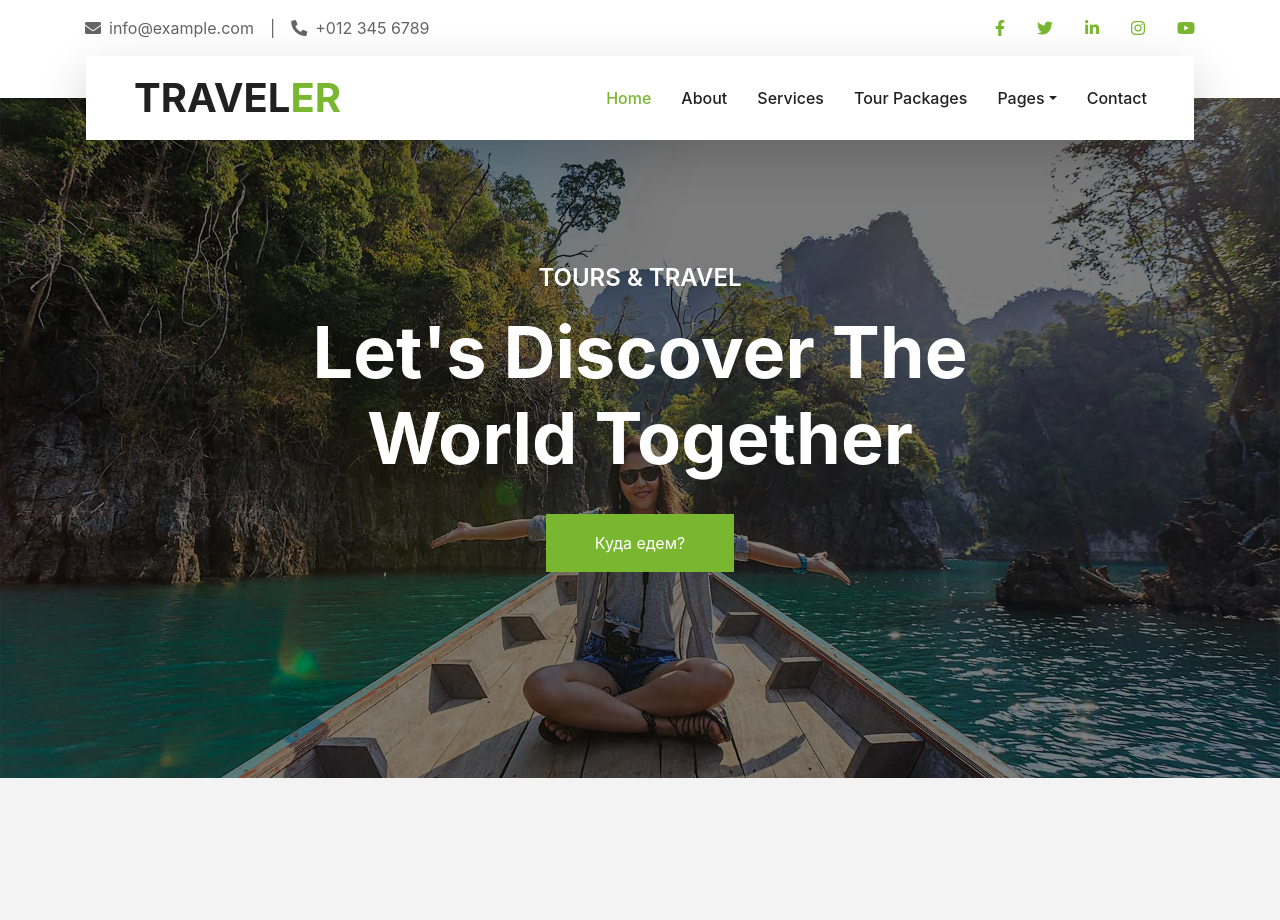
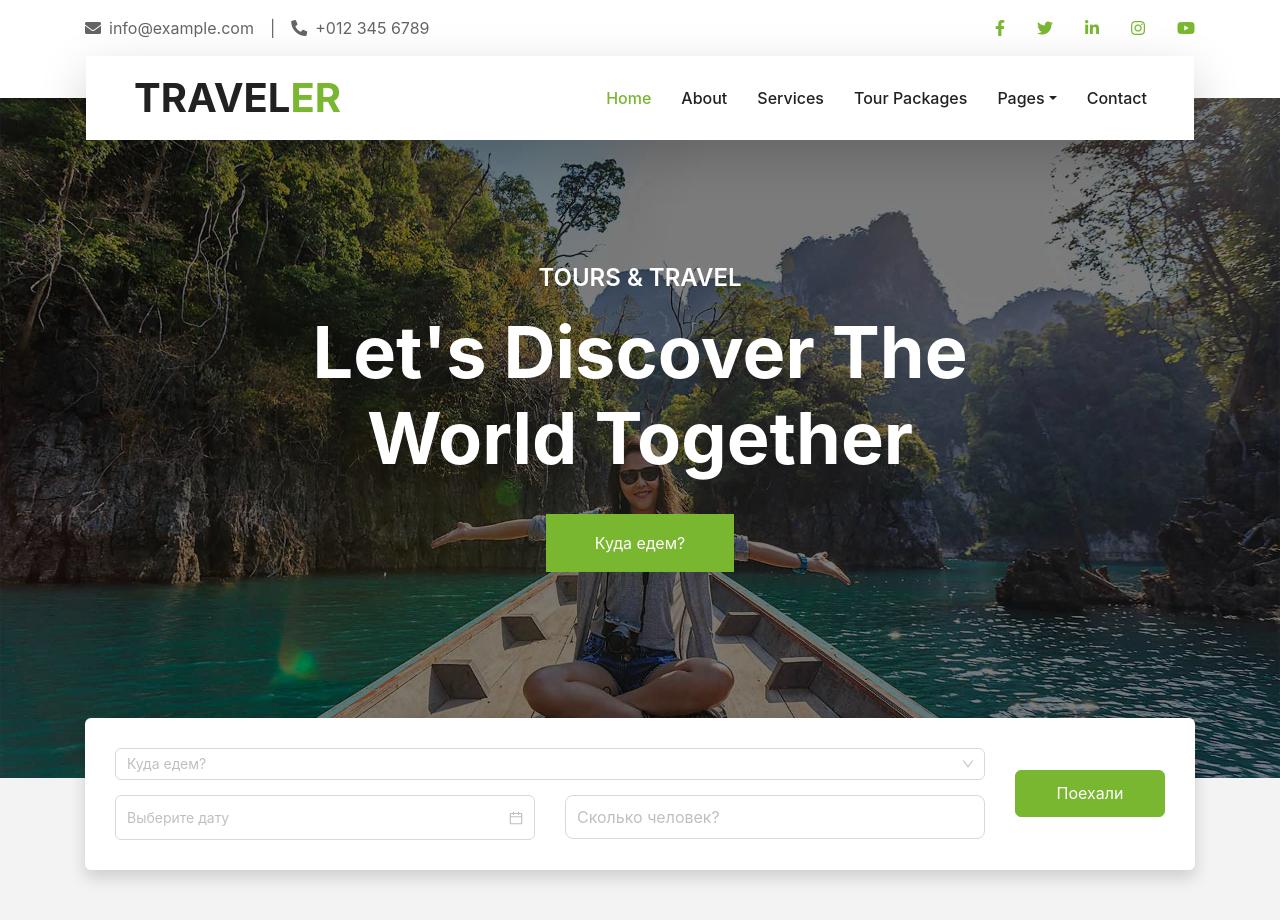
Before and after one commit to Mavludin/travel, a React (Create React App) app: page / in a window 1280 px wide. Shown: the top 920 px of the page. Before the commit the page ends 800 px from the top, so only its background shows below. Built offline with nearby package versions, Linux system fonts and the light colour scheme.

Commit message:
add booking

```diff
--- a/package.json
+++ b/package.json
@@ -11,11 +11,14 @@
     "@types/node": "^17.0.45",
     "@types/react": "^18.0.25",
     "@types/react-dom": "^18.0.9",
+    "antd": "^5.0.0",
     "react": "^18.2.0",
+    "react-calendar": "^4.0.0",
     "react-dom": "^18.2.0",
     "react-redux": "^8.0.5",
     "react-responsive-carousel": "^3.2.23",
     "react-scripts": "5.0.1",
+    "react-select": "^5.6.1",
     "typescript": "^4.9.3",
     "web-vitals": "^2.1.4"
   },
@@ -42,5 +45,8 @@
       "last 1 firefox version",
       "last 1 safari version"
     ]
+  },
+  "devDependencies": {
+    "@types/react-calendar": "^3.9.0"
   }
 }
--- a/src/App.tsx
+++ b/src/App.tsx
@@ -1,4 +1,6 @@
+import 'antd/dist/reset.css';
 import './App.css';
+import { Booking } from './components/Booking/Booking';
 import { Header } from './components/Header/Header';
 import { NavBar } from './components/NavBar/NavBar';
 import { TopCarousel } from './components/TopCarousel/TopCarousel';
@@ -9,6 +11,7 @@ function App() {
       <Header />
       <NavBar />
       <TopCarousel />
+      <Booking />
     </div>
   );
 }
--- /dev/null
+++ b/src/components/Booking/Booking.tsx
@@ -0,0 +1,61 @@
+import { CustomSelect } from '../CustomSelect/CustomSelect';
+import { CustomDatePicker } from '../CustomDatePicker/CustomDatePicker';
+import { InputNumber } from 'antd';
+
+export const Booking = () => {
+  return (
+    <div className='container-fluid booking mt-5 pb-5'>
+      <div className='container pb-5'>
+        <div className='bg-light shadow mainSearch' style={{ padding: 30 }}>
+          <div className='row align-items-center' style={{ minHeight: 60 }}>
+            <div className='col-md-10'>
+              <div className='row'>
+                <div className='col-md-12'>
+                  <div className='mb-3 mb-md-0'>
+                    <div
+                      className='date'
+                      id='date1'
+                      data-target-input='nearest'
+                    >
+                      <CustomSelect />
+                    </div>
+                  </div>
+                </div>
+                <div className='col-md-6'>
+                  <div className='mb-3 mb-md-0'>
+                    <div
+                      className='date'
+                      id='date1'
+                      data-target-input='nearest'
+                    >
+                      <CustomDatePicker />
+                    </div>
+                  </div>
+                </div>
+                <div className='col-md-6'>
+                  <div className='mb-3 mb-md-0'>
+                    <InputNumber
+                      min={1}
+                      max={10}
+                      placeholder='Сколько человек?'
+                      size='large'
+                    />
+                  </div>
+                </div>
+              </div>
+            </div>
+            <div className='col-md-2'>
+              <button
+                className='btn btn-primary btn-block searchSubmit'
+                type='submit'
+                style={{ height: 47, marginTop: -2 }}
+              >
+                Поехали
+              </button>
+            </div>
+          </div>
+        </div>
+      </div>
+    </div>
+  );
+};
--- /dev/null
+++ b/src/components/CustomDatePicker/CustomDatePicker.tsx
@@ -0,0 +1,12 @@
+import { DatePicker } from 'antd';
+import type { DatePickerProps } from 'antd';
+
+const onChange: DatePickerProps['onChange'] = (date, dateString) => {
+  console.log(date, dateString);
+};
+
+export const CustomDatePicker = () => {
+  return (
+    <DatePicker onChange={onChange} placeholder="Выберите дату" />
+  );
+};
--- /dev/null
+++ b/src/components/CustomSelect/CustomSelect.tsx
@@ -0,0 +1,37 @@
+import { Select } from 'antd';
+import type { SelectProps } from 'antd';
+
+const options: SelectProps['options'] = [
+  {
+    label: "Хунзах",
+    value: "Хунзах"
+  },
+  {
+    label: "Гуниб",
+    value: "Гуниб"
+  },
+  {
+    label: "Бархан",
+    value: "Бархан",
+  },
+  {
+    label: "Куруш",
+    value: "Куруш",
+  },
+];
+
+const handleChange = (value: string[]) => {
+  console.log(`selected ${value}`);
+};
+
+export const CustomSelect = () => (
+  <Select
+    mode='multiple'
+    allowClear
+    style={{ width: '100%', marginBottom: 15 }}
+    placeholder='Куда едем?'
+    onChange={handleChange}
+    options={options}
+
+  />
+);
```
Also changed, not shown: src/App.css, 1 other file (tests, documents, lock files or other folders).
